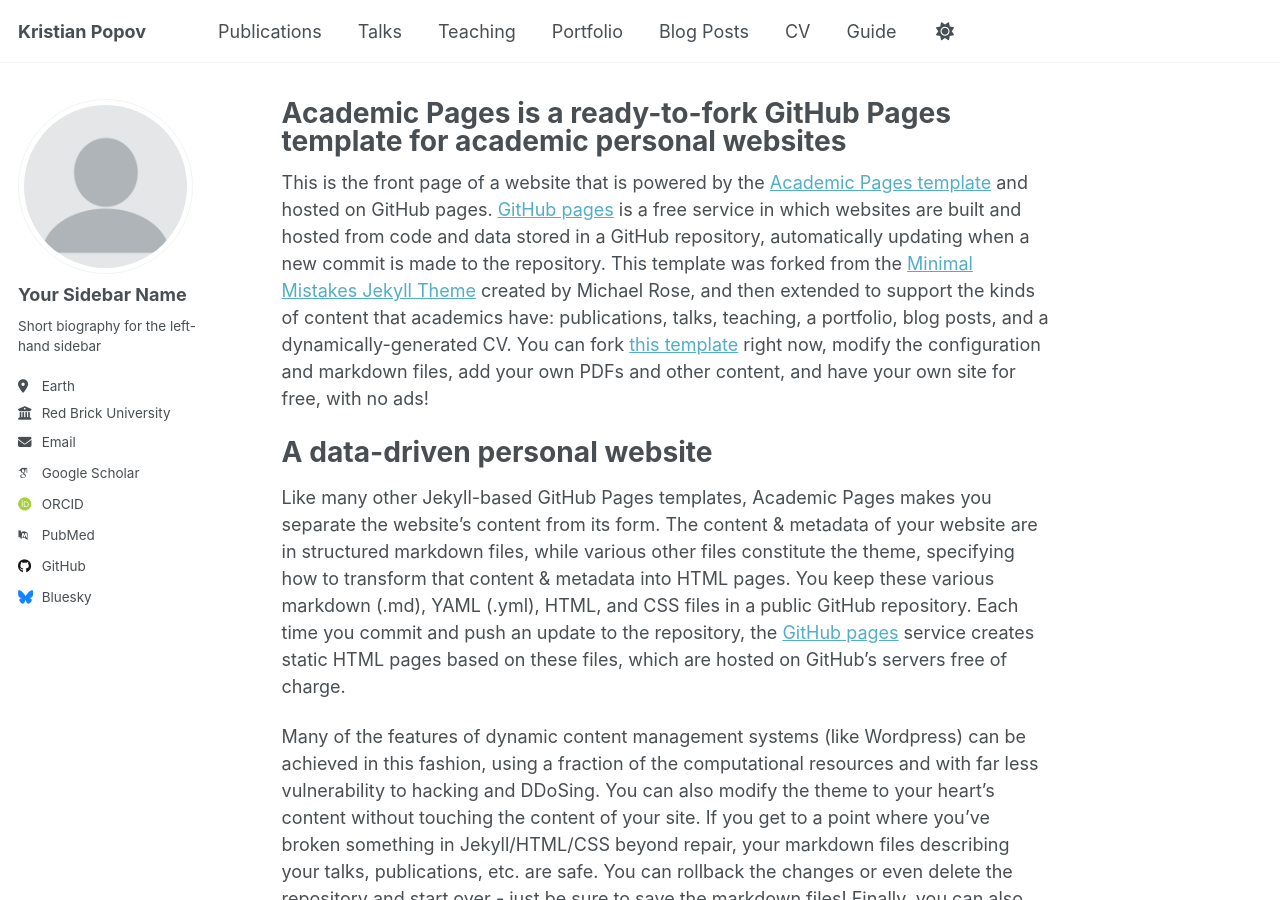
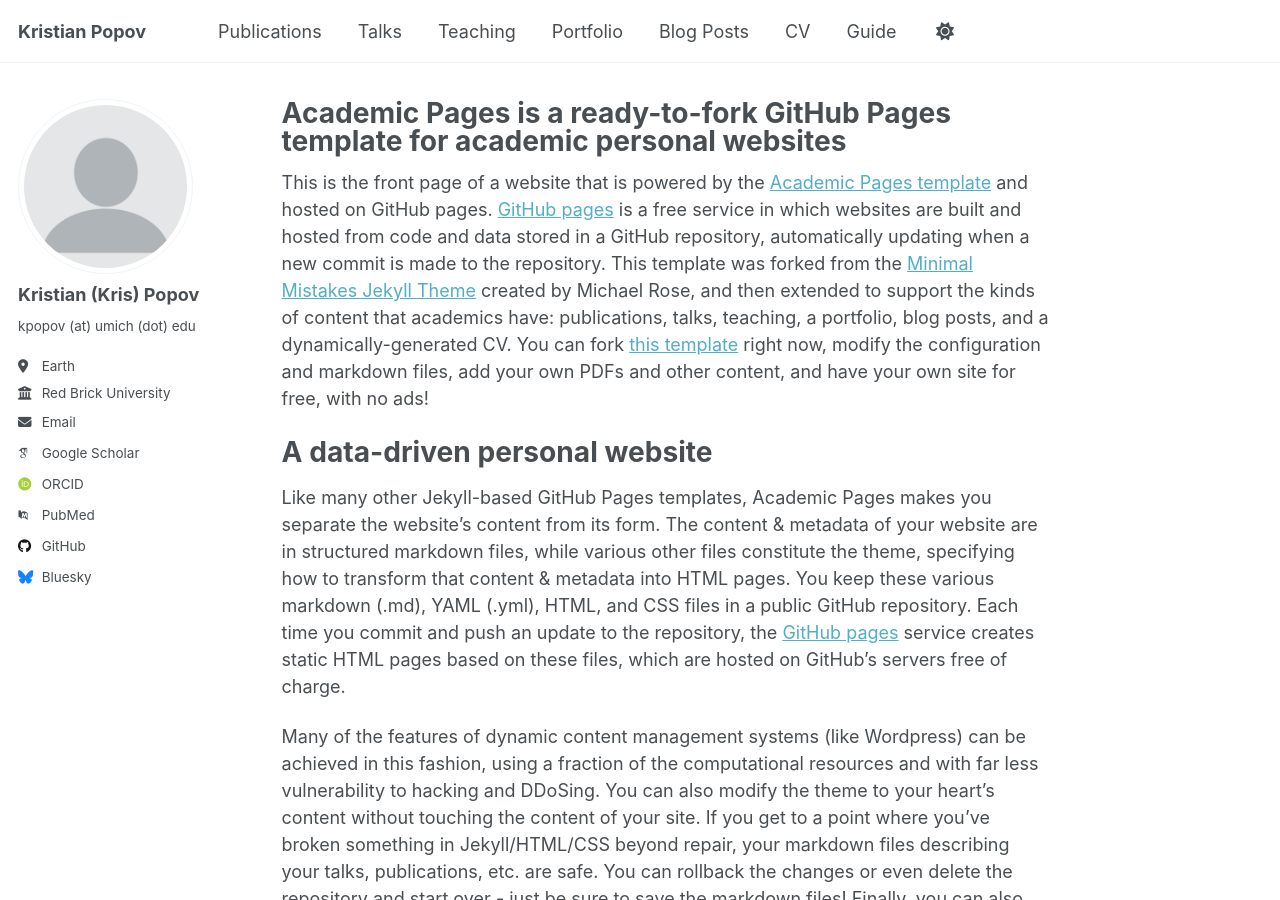
Before and after one commit to kristian-c-popov/kristian-c-popov.github.io, a Jekyll site: the page built from _pages/about.md, in a window 1280 px wide and 900 px high. Built offline with Jekyll 4.4.1, drawn with Linux system fonts in a browser that asks for light colours; some web fonts are replaced.

Commit message:
Update _config.yml

```diff
--- a/_config.yml
+++ b/_config.yml
@@ -13,9 +13,9 @@ title                    : "Kristian Popov"
 title_separator          : "-"
 name                     : &name "Kristian Popov"
 description              : &description "personal description"
-url                      : https://academicpages.github.io # the base hostname & protocol for your site e.g. "https://[your GitHub username].github.io" or if you already have some other page hosted on Github then use "https://[your GitHub username].github.io/[Your Repo Name]"
+url                      : https://kristian-c-popov.github.io # the base hostname & protocol for your site e.g. "https://[your GitHub username].github.io" or if you already have some other page hosted on Github then use "https://[your GitHub username].github.io/[Your Repo Name]"
 baseurl                  : "" # the subpath of your site, e.g. "/blog"
-repository               : "academicpages/academicpages.github.io"
+repository               : "kristian-c-popov/kristian-c-popov.github.io"
 
 # Site Author - The following control what appear as part of the author content on the side bar.
 #               If a field is blank the icon and link will not appear, otherwise it will be shown.
@@ -23,9 +23,9 @@ repository               : "academicpages/academicpages.github.io"
 author:
   # Biographic information
   avatar           : "profile.png"
-  name             : "Your Sidebar Name"
+  name             : "Kristian (Kris) Popov"
   pronouns         : # example: "she/her"
-  bio              : "Short biography for the left-hand sidebar"
+  bio              : "kpopov (at) umich (dot) edu"
   location         : "Earth"
   employer         : "Red Brick University"
   uri              : # URL
```
